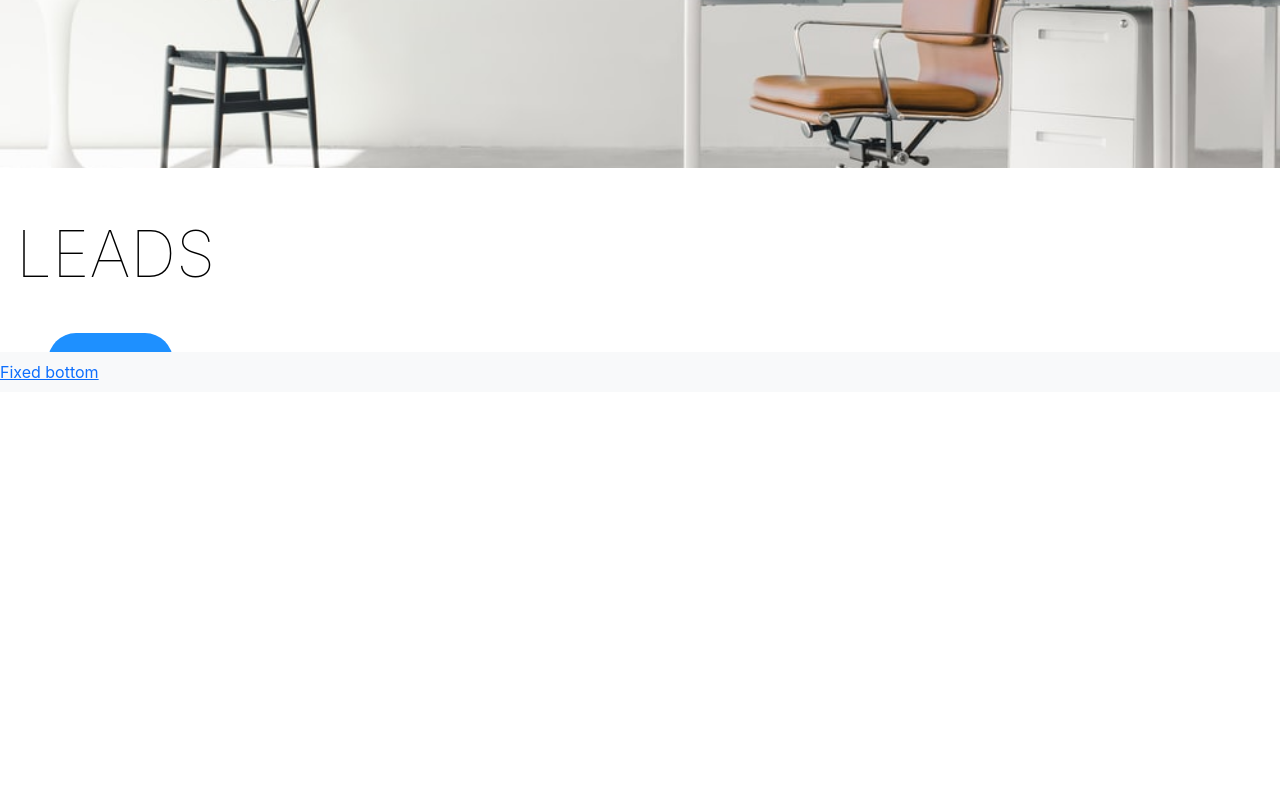
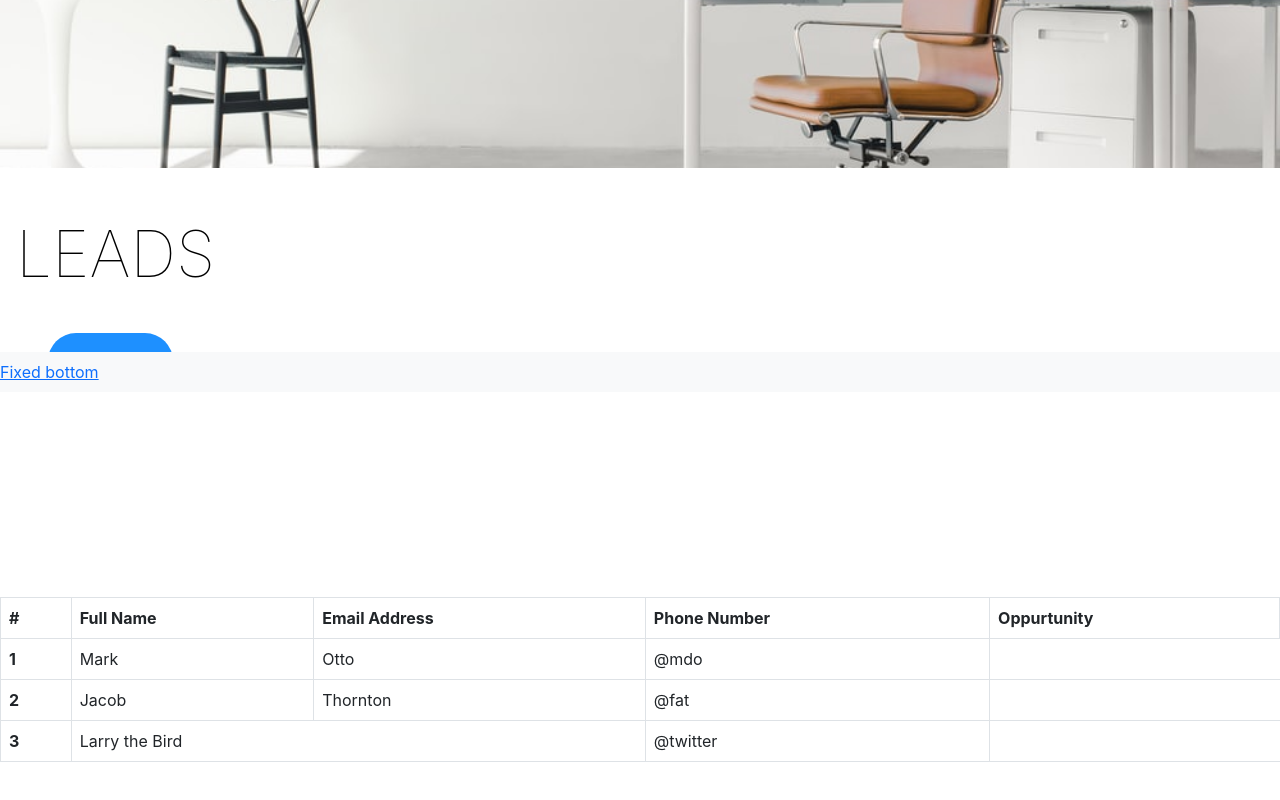
Before and after one commit to vincent-nguyen8931/Lead-force, a React (Create React App) app in the folder client/: page / in a window 1280 px wide. Shown: the part 408-1208 px from the top of the page. Before the commit the page ends 1005 px from the top, so only its background shows below. Built offline with nearby package versions, Linux system fonts and the light colour scheme.

Commit message:
create row and table data component

```diff
--- /dev/null
+++ b/client/src/components/Table/index.js
@@ -0,0 +1,39 @@
+import React from "react";
+import style from "./style.css"
+
+export default function Table() {
+    return (
+        <div className="table1">
+            <table className="table table-bordered">
+                <thead>
+                    <tr>
+                        <th scope="col">#</th>
+                        <th scope="col">Full Name</th>
+                        <th scope="col">Email Address</th>
+                        <th scope="col">Phone Number</th>
+                        <th scope="col">Oppurtunity</th>
+                    </tr>
+                </thead>
+                <tbody>
+                    <tr>
+                        <th scope="row">1</th>
+                        <td>Mark</td>
+                        <td>Otto</td>
+                        <td>@mdo</td>
+                    </tr>
+                    <tr>
+                        <th scope="row">2</th>
+                        <td>Jacob</td>
+                        <td>Thornton</td>
+                        <td>@fat</td>
+                    </tr>
+                    <tr>
+                        <th scope="row">3</th>
+                        <td colspan="2">Larry the Bird</td>
+                        <td>@twitter</td>
+                    </tr>
+                </tbody>
+            </table>
+        </div>
+    )
+}
--- /dev/null
+++ b/client/src/components/Table/style.css
@@ -0,0 +1,4 @@
+.table1{
+margin-bottom: 10rem;
+
+}
--- a/client/src/pages/Members/index.js
+++ b/client/src/pages/Members/index.js
@@ -3,6 +3,7 @@ import Navbar from "../../components/Navbar";
 import About from "../../components/About";
 import LeadHeader from "../../components/LeadHeader";
 import Input from "../../components/Form";
+import Table from "../../components/Table";
 // import style from "./member.css"
 class Member extends Component {
 
@@ -43,7 +44,7 @@ class Member extends Component {
       <div>
         <About />
         <LeadHeader />
-
+        <Table />
 
       </div>
     )
```
Also changed, not shown: client/src/components/Row/index.js (added), client/src/components/TableData/index.js (added).
